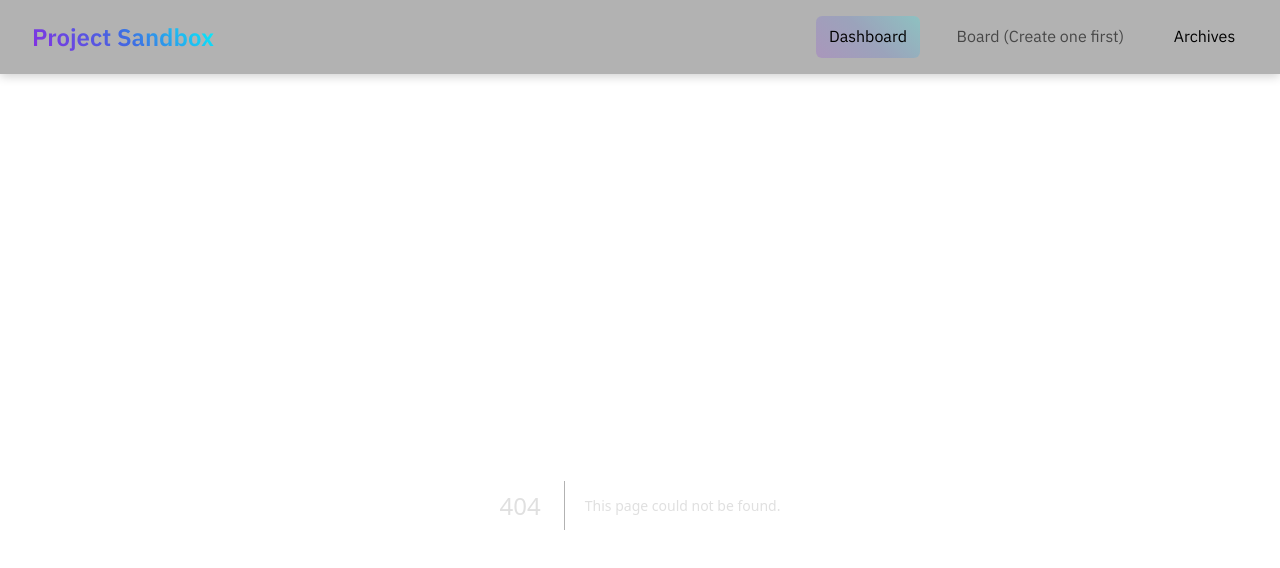
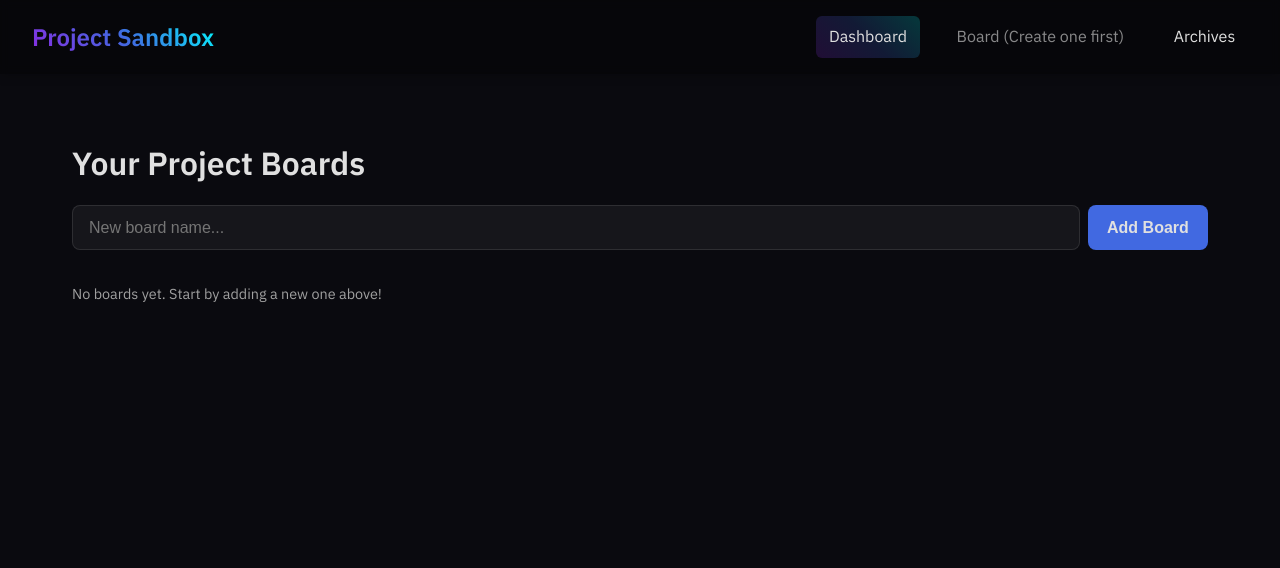
Before and after one commit to sahudevansh21/project-sandbox-app, a Next.js app: page /dashboard in a window 1280 px wide. Before the commit this address had no page. Shown: the top 568 px of the page. Built offline with nearby package versions, Linux system fonts and the light colour scheme.

Commit message:
Add app/dashboard/page.js

```diff
--- /dev/null
+++ b/app/dashboard/page.js
@@ -0,0 +1,79 @@
+"use client";
+
+import { useState, useEffect } from 'react';
+import Link from 'next/link';
+
+export default function Dashboard() {
+  const [boards, setBoards] = useState([]);
+  const [newBoardName, setNewBoardName] = useState('');
+
+  useEffect(() => {
+    const savedBoards = JSON.parse(localStorage.getItem('boards') || '[]');
+    setBoards(savedBoards);
+  }, []);
+
+  useEffect(() => {
+    localStorage.setItem('boards', JSON.stringify(boards));
+  }, [boards]);
+
+  const addBoard = () => {
+    if (newBoardName.trim()) {
+      const newBoard = {
+        id: Date.now().toString(),
+        name: newBoardName.trim(),
+        columns: [
+          { id: 'col-ideas-' + Date.now(), title: 'Ideas', cards: [] },
+          { id: 'col-doing-' + Date.now(), title: 'Doing', cards: [] },
+          { id: 'col-done-' + Date.now(), title: 'Done', cards: [] },
+        ],
+      };
+      setBoards([...boards, newBoard]);
+      setNewBoardName('');
+    }
+  };
+
+  const deleteBoard = (id) => {
+    if (window.confirm('Are you sure you want to delete this board and all its contents?')) {
+      setBoards(boards.filter((board) => board.id !== id));
+      // Also clean up any archived cards from this board
+      const archivedCards = JSON.parse(localStorage.getItem('archivedCards') || '[]');
+      localStorage.setItem('archivedCards', JSON.stringify(archivedCards.filter(item => item.boardId !== id)));
+    }
+  };
+
+  return (
+    <div className="container">
+      <h1>Your Project Boards</h1>
+
+      <div className="input-group" style={{ marginBottom: '2rem' }}>
+        <input
+          type="text"
+          placeholder="New board name..."
+          value={newBoardName}
+          onChange={(e) => setNewBoardName(e.target.value)}
+          onKeyPress={(e) => e.key === 'Enter' && addBoard()}
+        />
+        <button onClick={addBoard}>Add Board</button>
+      </div>
+
+      {boards.length === 0 ? (
+        <p className="text-muted">No boards yet. Start by adding a new one above!</p>
+      ) : (
+        <div className="dashboard-grid">
+          {boards.map((board) => (
+            <div key={board.id} className="glass-card board-card">
+              <Link href={`/project-board/${board.id}`}>
+                <h3>{board.name}</h3>
+                <p className="text-muted">{board.columns.reduce((sum, col) => sum + col.cards.length, 0)} cards</p>
+              </Link>
+              <div className="board-actions">
+                <Link href={`/project-board/${board.id}`} className="button" style={{ background: 'var(--accent-purple)' }}>Open</Link>
+                <button onClick={() => deleteBoard(board.id)} className="btn-danger">Delete</button>
+              </div>
+            </div>
+          ))}
+        </div>
+      )}
+    </div>
+  );
+}
```
